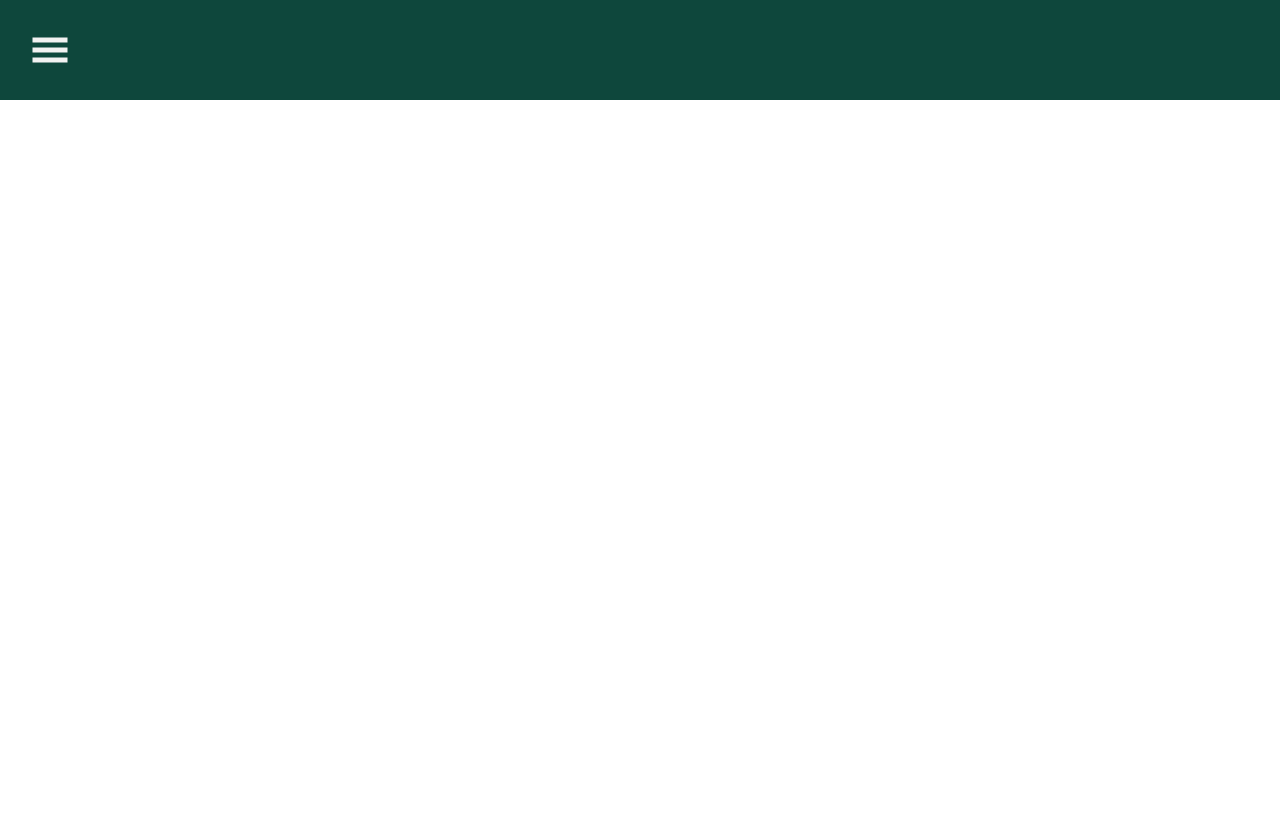
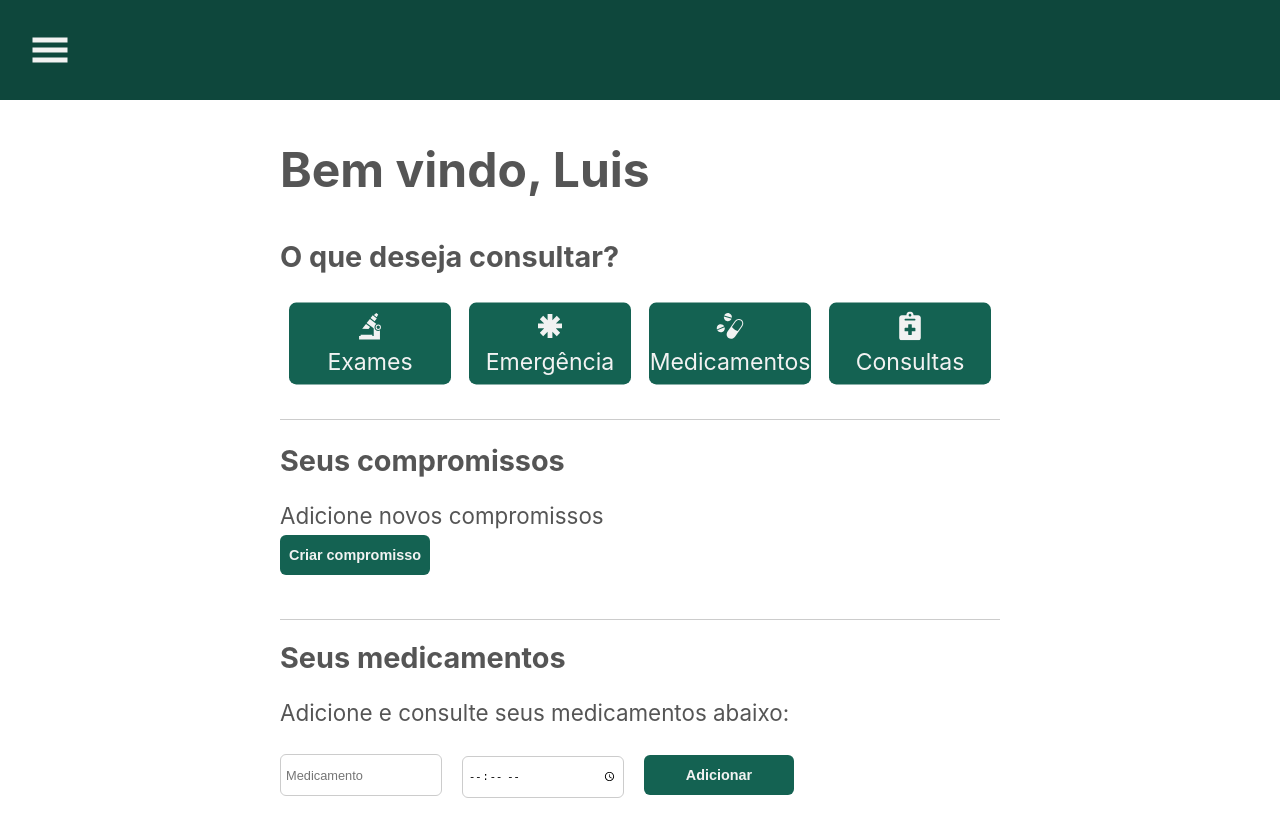
Before and after one commit to CarinaRoberta/saude-facil, a React (Create React App) app: page /home in a window 1280 px wide. Shown: the top 836 px of the page. Before the commit the page ends 800 px from the top, so only its background shows below. Built offline with nearby package versions, Linux system fonts and the light colour scheme.

Commit message:
feature:implantação da seção de medicamentos

```diff
--- a/src/App.tsx
+++ b/src/App.tsx
@@ -17,7 +17,7 @@ const App: React.FC = () => {
         </Header>
         <SideBar children={showNav} />
         <div className="main">
-          <Route path="/" exact={true} component={Home} />
+          <Route path="/home" exact={true} component={Home} />
           <Route path="/perfil" exact={true} component={Profile} />
         </div>
       </Router>
--- a/src/components/SideBar/index.tsx
+++ b/src/components/SideBar/index.tsx
@@ -12,6 +12,9 @@ const SideBar: React.FC = ({ children }) => {
             <img src={logoImage} alt="Saúde Fácil" className="logo" />
           </a>
           <ul>
+            <li>
+              <Link to="/home">Home</Link>
+            </li>
             <li>
               <Link to="/perfil">Perfil</Link>
             </li>
--- /dev/null
+++ b/src/pages/Home/components/MedicineSection/index.tsx
@@ -0,0 +1,80 @@
+import React, { FormEvent, useState } from "react";
+import { GiMedicines } from "react-icons/gi";
+import { Container, MedicineList } from "./style";
+
+interface MedicineTime {
+  medicine: string;
+  time: string;
+}
+
+const MedicineSection: React.FC = () => {
+  const [medicine, setMedicine] = useState("");
+  const [time, setTime] = useState("");
+  const [medicineTime, setMedicineTime] = useState<MedicineTime[]>([]);
+
+  const handleChange = (e: React.ChangeEvent<HTMLInputElement>) => {
+    switch (e.target.id) {
+      case "medicine":
+        setMedicine(e.target.value);
+        break;
+      case "time":
+        setTime(e.target.value);
+        break;
+    }
+  };
+
+  const handleSubmit = (event: FormEvent) => {
+    event.preventDefault();
+
+    if (!medicine) {
+      alert("Preencha o campo de Medicamento");
+    }
+    if (!time) {
+      alert("Preencha o campo de Horário");
+    }
+    if (time && medicine) {
+      const data: MedicineTime = {
+        medicine: medicine,
+        time: time,
+      };
+      setMedicine("");
+      setTime("");
+      setMedicineTime([...medicineTime, data]);
+    }
+  };
+
+  return (
+    <Container>
+      <h2>Seus medicamentos</h2>
+      <p>Adicione e consulte seus medicamentos abaixo:</p>
+      <form onSubmit={handleSubmit}>
+        <input
+          onChange={handleChange}
+          id="medicine"
+          type="text"
+          placeholder="Medicamento"
+        />
+        <input
+          onChange={handleChange}
+          id="time"
+          type="time"
+          placeholder="Horário de consumo"
+        />
+        <button>Adicionar</button>
+      </form>
+      <MedicineList>
+        {medicineTime.map((item) => {
+          return (
+            <div className="medicine-time">
+              <GiMedicines />
+              <p>{item.medicine}</p>
+              <p>{item.time}</p>
+            </div>
+          );
+        })}
+      </MedicineList>
+    </Container>
+  );
+};
+
+export default MedicineSection;
--- /dev/null
+++ b/src/pages/Home/components/MedicineSection/style.ts
@@ -0,0 +1,71 @@
+import styled from "styled-components";
+export const Container = styled.div`
+  h2 {
+    border-top: 1px solid #ccc;
+    padding-top: 20px;
+  }
+
+  p {
+    font-size: 0.7em;
+  }
+
+  form {
+    input {
+      width: 150px;
+      height: 30px;
+      padding: 5px;
+      font-size: 0.5em;
+      outline-color: var(--green-light);
+      margin-right: 20px;
+      border-radius: 6px;
+      border: 1px solid #ccc;
+      font-size: 0.4em;
+    }
+
+    button {
+      border: none;
+      width: 150px;
+      height: 40px;
+      font-size: 0.45em;
+      font-weight: bold;
+      border-radius: 6px;
+      color: var(--white);
+      background: var(--green-medium);
+      cursor: pointer;
+
+      &:hover {
+        filter: brightness(0.9);
+      }
+    }
+  }
+`;
+
+export const MedicineList = styled.div`
+  width: 100%;
+  display: flex;
+  flex-direction: row;
+  margin-top: 20px;
+  max-width: 800px;
+  flex-wrap: wrap;
+  margin-bottom: 50px;
+
+  .medicine-time {
+    width: 120px;
+    height: 80px;
+    background: var(--green-light);
+    padding: 20px;
+    display: flex;
+    flex-direction: column;
+    text-align: center;
+    word-wrap: break-word;
+    border-radius: 6px;
+    color: var(--white);
+    margin: 20px 20px 0 0;
+
+    p {
+      font-size: 0.6em;
+      text-align: left;
+      margin: 0;
+    }
+  }
+`;
--- a/src/pages/Home/components/index.tsx
+++ b/src/pages/Home/components/ModalTaskList/index.tsx
@@ -1,6 +1,6 @@
-import React, { useContext, useEffect, useState } from "react";
-import ModalTask from "../../../components/Modal";
-import { Task, TaskContext } from "../../../context/TaskContext";
+import React, { useContext, useState } from "react";
+import ModalTask from "../../../../components/Modal";
+import { TaskContext } from "../../../../context/TaskContext";
 import { Container, ContentTask, TaskList } from "./style";
 
 const ToDoList: React.FC = () => {
--- a/src/pages/Home/index.tsx
+++ b/src/pages/Home/index.tsx
@@ -3,7 +3,8 @@ import { Container } from "./style";
 import { GiMedicines, GiMicroscope } from "react-icons/gi";
 import { GrEmergency } from "react-icons/gr";
 import { FaNotesMedical } from "react-icons/fa";
-import ToDoList from "./components";
+import ToDoList from "./components/ModalTaskList";
+import MedicineSection from "./components/MedicineSection";
 
 const Home: React.FC = () => {
   return (
@@ -28,7 +29,7 @@ const Home: React.FC = () => {
             </div>
           </div>
         </a>
-        <a href="/">
+        <a href="#medicine">
           <div className="categories">
             <div className="categories-item">
               <GiMedicines />
@@ -49,6 +50,9 @@ const Home: React.FC = () => {
         <h2>Seus compromissos</h2>
         <ToDoList />
       </div>
+      <a id="#medicine">
+        <MedicineSection />
+      </a>
     </Container>
   );
 };
--- a/src/pages/Home/style.ts
+++ b/src/pages/Home/style.ts
@@ -5,7 +5,7 @@ export const Container = styled.section`
     font-size: 0.9em;
 
     & + h2 {
-      border-top: 1px solid black;
+      border-top: 1px solid #ccc;
     }
   }
 
```
Also changed, not shown: src/pages/Home/components/ModalTaskList/style.ts (renamed from src/pages/Home/components/style.ts).
